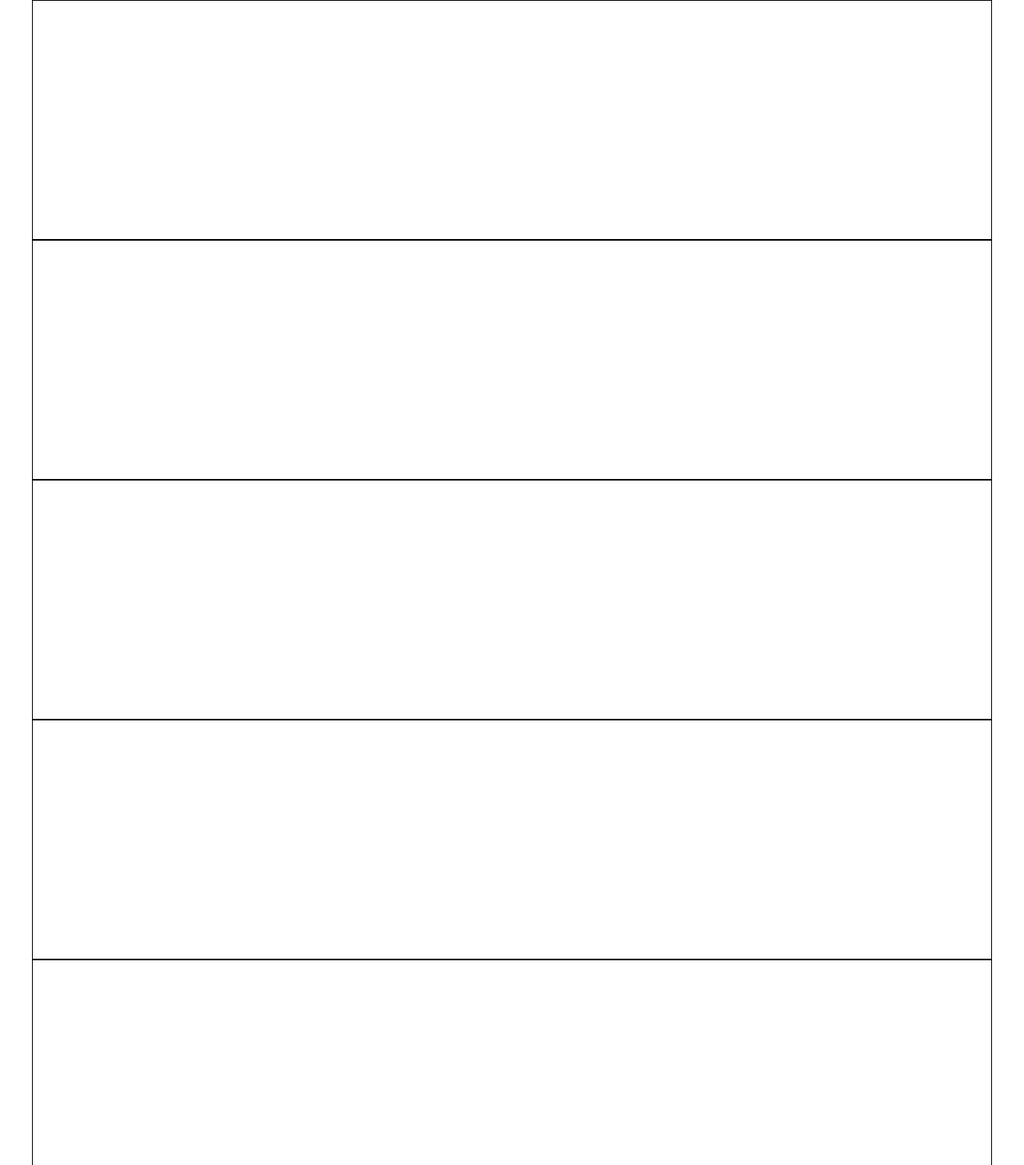
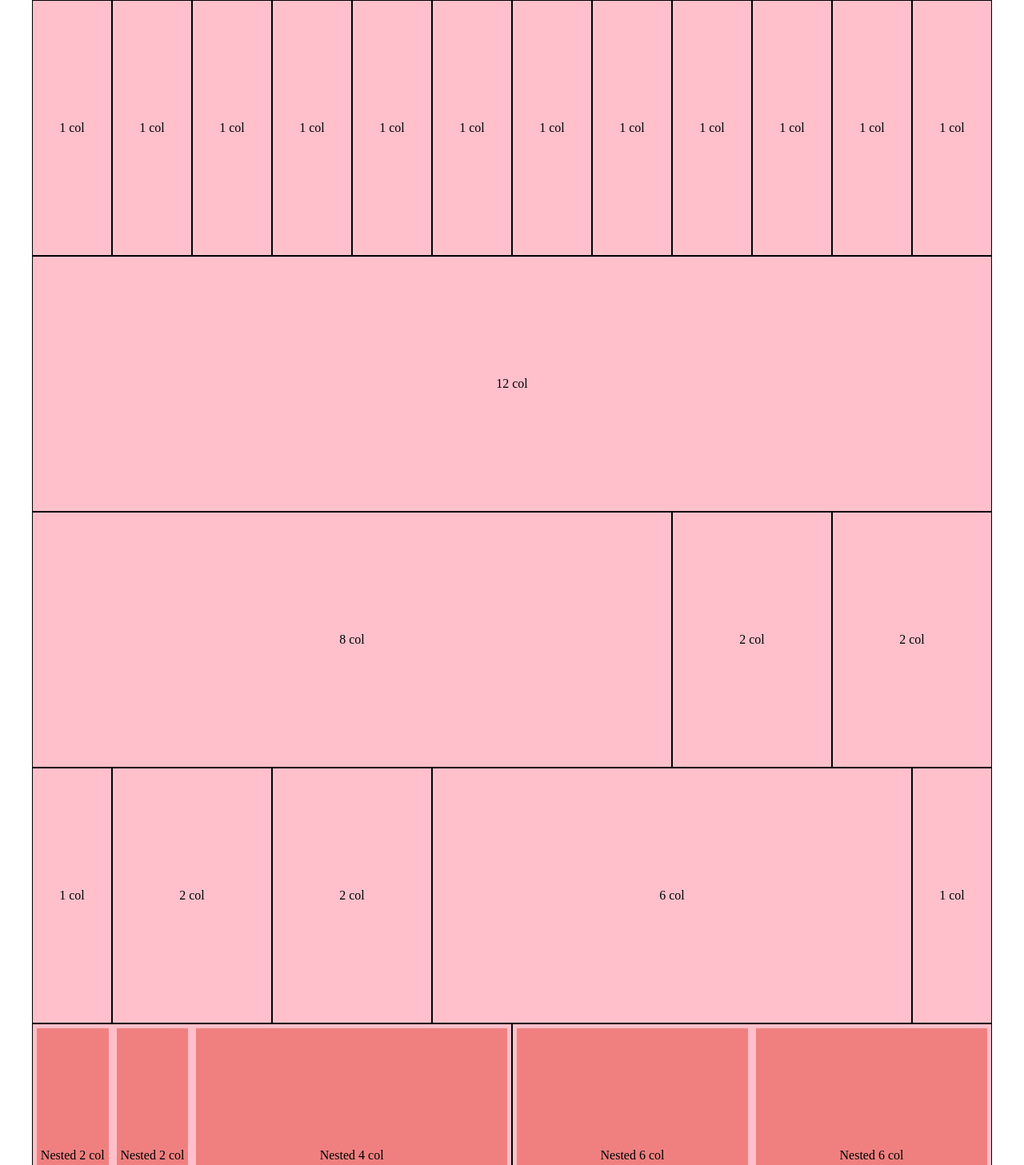
Before and after one commit to davide-termite/html-css-12bool, a plain HTML site: page index.html in a window 1280 px wide. Shown: the top 1457 px of the page at 80% size. Drawn offline with Linux system fonts and the light colour scheme.

Commit message:
Exercise Complete v1.1

```diff
--- a/css/12-bool.css
+++ b/css/12-bool.css
@@ -8,25 +8,29 @@
 
 /* Debug */
 /* .debug .container {
+  max-width: 1200px;
+  margin: 0 auto;
   border: 1px solid black;
 }
 .debug [class*="col-"]{
+  height: 200px;
   border: 1px solid black;
-  height: 200px;
+  background: pink;
 } */
 /* End Debug */
 
 /*** 12-col Grid ***/
 /* Clearfix & Float */
-.container {
+/* Clearfix & Float */
+[class*="col-"]{
+  float: left;
+}
+.container::after {
   content: "";
   display: table;
   clear: both;
 }
-[class*="col-"]{
-  float: left;
-}
-/* End Clearfix & FLoat */
+/* End Clearfix & Float */
 
 /* Columns */
 .col-1 {
--- a/css/style.css
+++ b/css/style.css
@@ -1,8 +1,28 @@
 /* Container Design */
 .container {
-  width: 1200px;
+  max-width: 1200px;
   margin: 0 auto;
+}
+[class*="col-"] {
+  /* height: 300px; */
   border: 1px solid black;
-  height: 300px;
+  background: pink;
 }
 /* End Container Design */
+
+/* Nested Column Design */
+.nested {
+
+}
+.nested>div {
+  border: 5px solid pink;
+  background-color: lightcoral;
+}
+/* End Nested Column Design */
+
+/* Text Design */
+p {
+  text-align: center;
+  margin: 150px auto;
+}
+/* EndText Design */
--- a/index.html
+++ b/index.html
@@ -11,50 +11,117 @@
 
   <body class="debug">
     <!-- First Row -->
-    <div class="container row">
-      <div class="col-1"></div>
-      <div class="col-1"></div>
-      <div class="col-1"></div>
-      <div class="col-1"></div>
-      <div class="col-1"></div>
-      <div class="col-1"></div>
-      <div class="col-1"></div>
-      <div class="col-1"></div>
-      <div class="col-1"></div>
-      <div class="col-1"></div>
-      <div class="col-1"></div>
-      <div class="col-1"></div>
+    <div class="container row-1">
+      <div class="col-1">
+        <p>1 col</p>
+      </div>
+      <div class="col-1">
+        <p>1 col</p>
+      </div>
+      <div class="col-1">
+        <p>1 col</p>
+      </div>
+      <div class="col-1">
+        <p>1 col</p>
+      </div>
+      <div class="col-1">
+        <p>1 col</p>
+      </div>
+      <div class="col-1">
+        <p>1 col</p>
+      </div>
+      <div class="col-1">
+        <p>1 col</p>
+      </div>
+      <div class="col-1">
+        <p>1 col</p>
+      </div>
+      <div class="col-1">
+        <p>1 col</p>
+      </div>
+      <div class="col-1">
+        <p>1 col</p>
+      </div>
+      <div class="col-1">
+        <p>1 col</p>
+      </div>
+      <div class="col-1">
+        <p>1 col</p>
+      </div>
     </div>
     <!-- End First Row -->
 
     <!-- Second Row -->
-    <div class="container row">
-      <div class="col-12"></div>
+    <div class="container row-2">
+      <div class="col-12">
+        <p>12 col</p>
+      </div>
     </div>
     <!-- End Second Row -->
 
     <!-- Third Row -->
-    <div class="container row">
-      <div class="col-8"></div>
-      <div class="col-2"></div>
-      <div class="col-2"></div>
+    <div class="container row-3">
+      <div class="col-8">
+        <p>8 col</p>
+      </div>
+      <div class="col-2">
+        <p>2 col</p>
+      </div>
+      <div class="col-2">
+        <p>2 col</p>
+      </div>
     </div>
     <!-- End Third Row -->
 
     <!-- Fourth Row -->
-    <div class="container row">
-      <div class="col-1"></div>
-      <div class="col-2"></div>
-      <div class="col-2"></div>
-      <div class="col-6"></div>
-      <div class="col-1"></div>
+    <div class="container row-4">
+      <div class="col-1">
+        <p>1 col</p>
+      </div>
+      <div class="col-2">
+        <p>2 col</p>
+      </div>
+      <div class="col-2">
+        <p>2 col</p>
+      </div>
+      <div class="col-6">
+        <p>6 col</p>
+      </div>
+      <div class="col-1">
+        <p>1 col</p>
+      </div>
     </div>
     <!-- End Fourth Row -->
 
     <!-- Fitfth Row -->
-    <div class="container row">
-      <div class="col-1"></div>
-      <div class="col-1"></div>
+    <div class="container row-5">
+      <!-- First Nesting -->
+      <div class="col-6">
+        <div class="container nested">
+          <div class="col-2">
+            <p>Nested 2 col</p>
+          </div>
+          <div class="col-2">
+            <p>Nested 2 col</p>
+          </div>
+          <div class="col-8">
+            <p>Nested 4 col</p>
+          </div>
+        </div>
+      </div>
+      <!-- End First Nesting -->
+      <!-- Second Nesting -->
+      <div class="col-6">
+        <div class="container nested">
+          <div class="col-6">
+            <p>Nested 6 col</p>
+          </div>
+          <div class="col-6">
+            <p>Nested 6 col</p>
+          </div>
+        </div>
+      </div>
+      <!-- Second Nesting -->
     </div>
     <!-- End Fitfth Row -->
 
```
